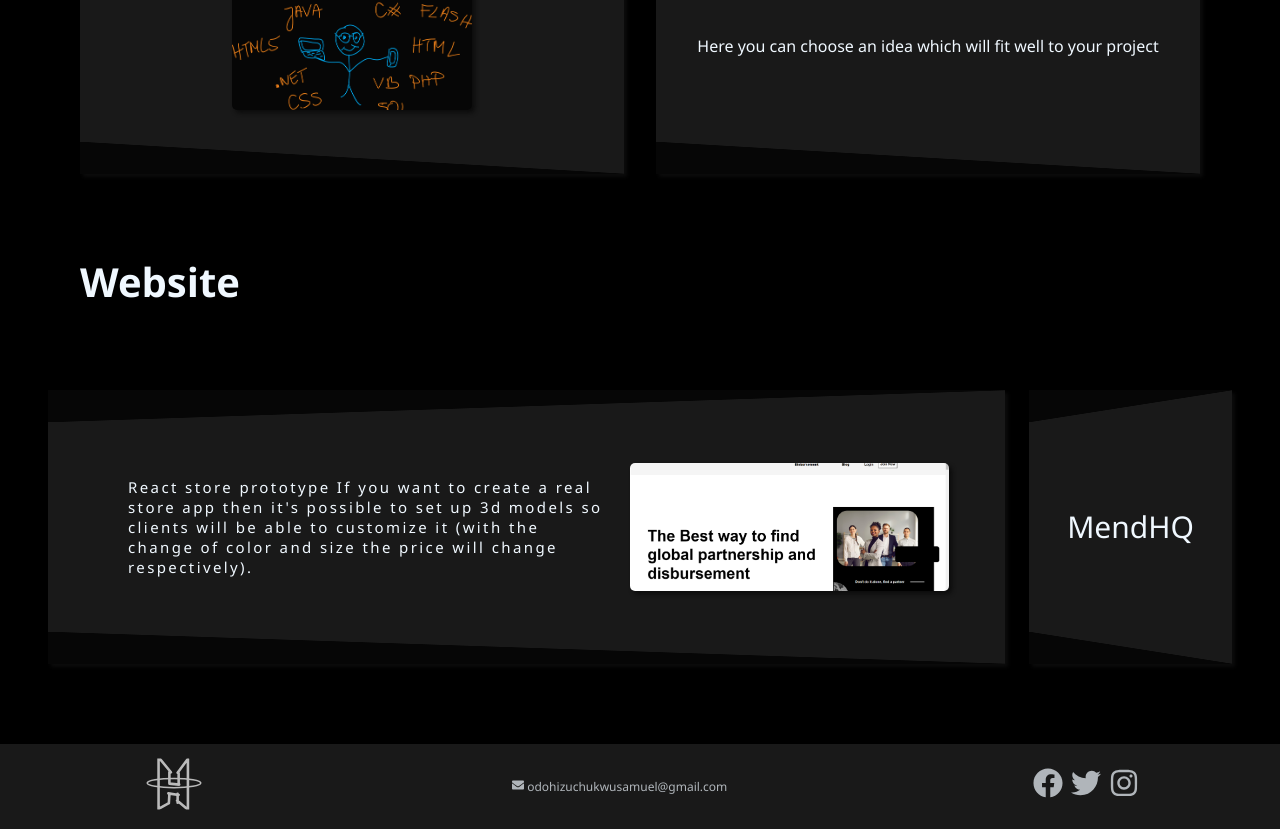
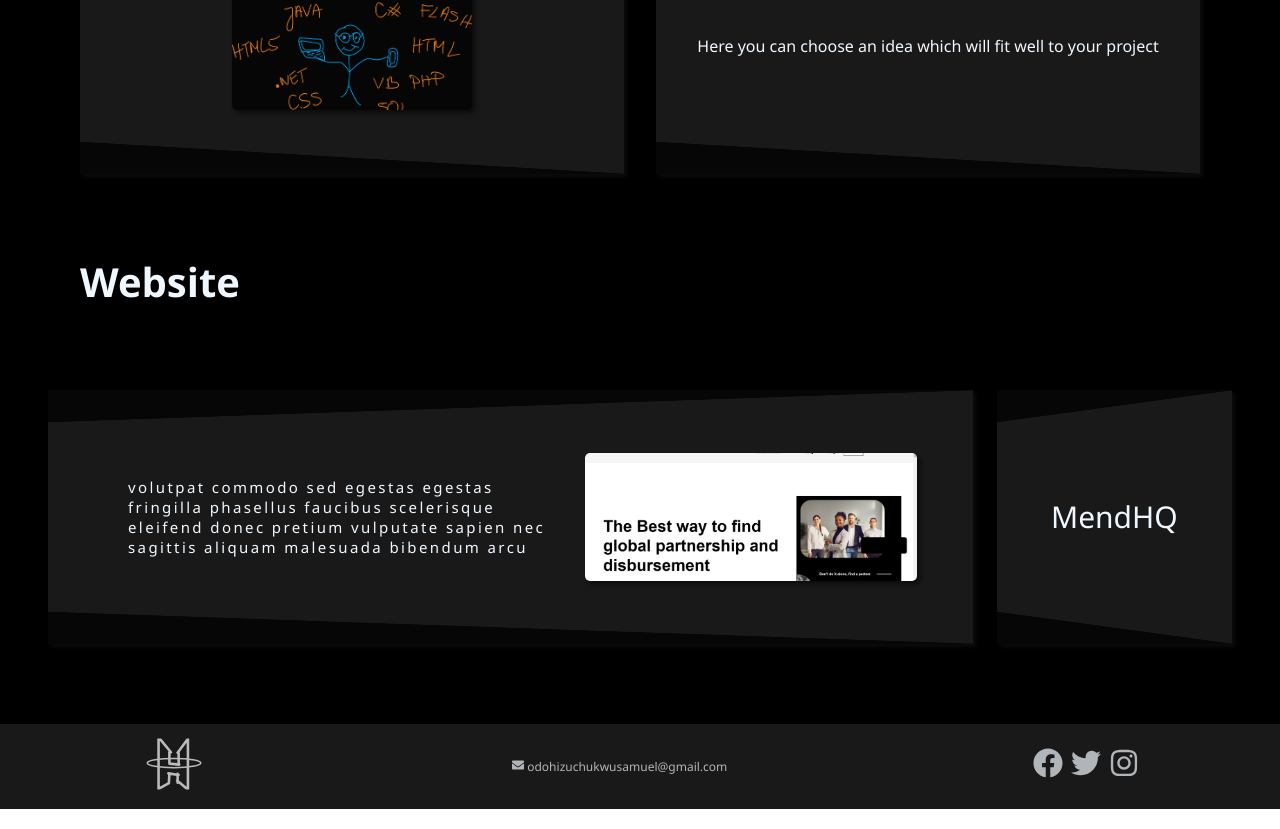
Before and after one commit to Holeey/HoleeyBlog, a React (Create React App) app in the folder myblog/: page /holeeyblog/portfolio in a window 1280 px wide. Shown: the part 544-1373 px from the top of the page. Built offline with nearby package versions, Linux system fonts and the light colour scheme.

Commit message:
used lorem ipsium text for project descriptions

```diff
--- a/myblog/src/components/Portfolio/WebProjects/WebProjects.jsx
+++ b/myblog/src/components/Portfolio/WebProjects/WebProjects.jsx
@@ -12,7 +12,7 @@ const webProjects = [
     img: mendImage,
     link: 'https://github.com/Holeey/psychic-enigma/settings/pages',
     linkText: 'Open an example website',
-    ideaDescription: "React store prototype If you want to create a real store app then it's possible to set up 3d models so clients will be able to customize it (with the change of color and size the price will change respectively).",
+    ideaDescription: "volutpat commodo sed egestas egestas fringilla phasellus faucibus scelerisque eleifend donec pretium vulputate sapien nec sagittis aliquam malesuada bibendum arcu"
   },
   /*{
     id: '02',
```
